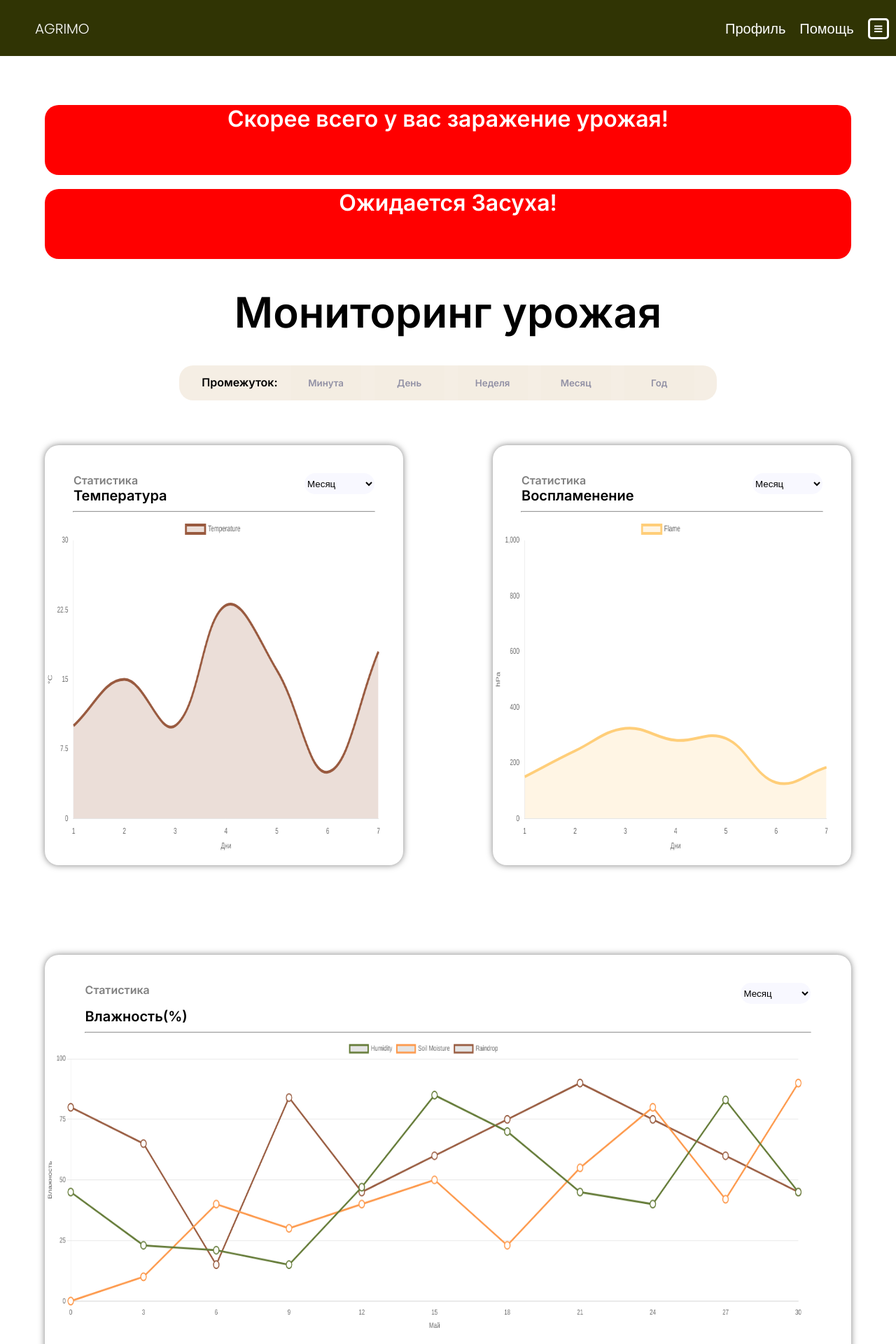
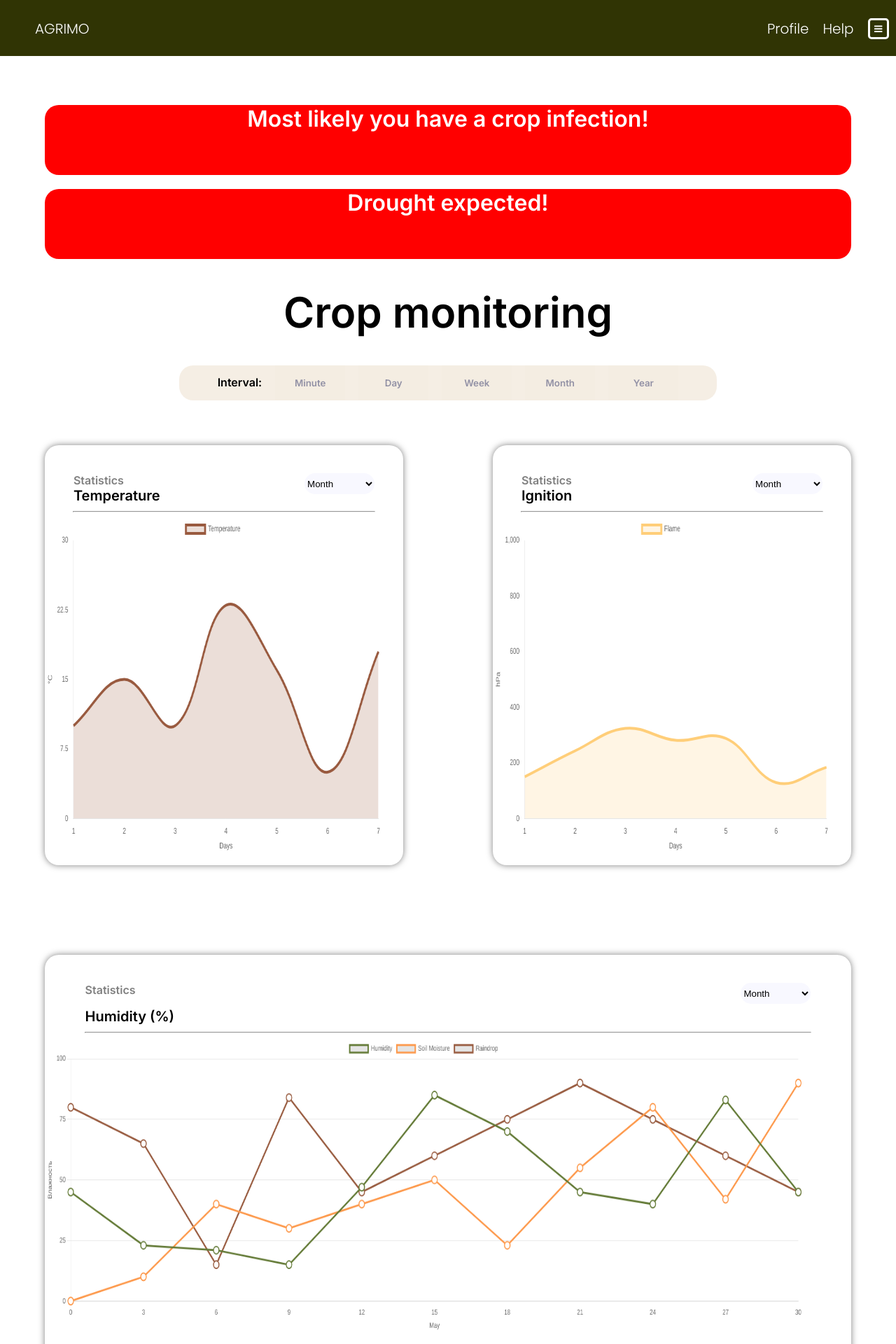
Before and after one commit to adiletexe/newagrimo2, a Django app: page /graphsai in a window 1280 px wide. Shown: the top 1920 px of the page at 70% size. Run offline with Django 4.2, Linux system fonts and the light colour scheme; a user stored in the database is signed in.

Commit message:
Add files via upload

```diff
--- a/templates/main/graphsai.html
+++ b/templates/main/graphsai.html
@@ -9,18 +9,18 @@
     <script src="https://cdn.jsdelivr.net/npm/chart.js"></script>
     <link rel="icon" type="image/x-icon" href="{% static 'images/icon.png' %}">
     <meta content="width=device-width, initial-scale=1" name="viewport" />
-    <title>Прогноз</title>
+    <title>Forecast</title>
 </head>
 <body>
 	<div class="navbar">
 		<ul class="navbar-l">
 			<li class="navbar-i">AGRIMO
 			</li>
-			<li class="navbar-i" id = "but"><button onclick ="show()"><i class="fa fa-bars" aria-hidden="true" style="color:white;"></i></button>
+			<li class="navbar-i" id="but"><button onclick="show()"><i class="fa fa-bars" aria-hidden="true" style="color:white;"></i></button>
 			</li>
-			<li class="navbar-i" style="float: right;"><a href="#">Помощь</a>
+			<li class="navbar-i" style="float: right;"><a href="#">Help</a>
 			</li>
-			<li class="navbar-i" style="float: right;"><a href="#">Профиль</a>
+			<li class="navbar-i" style="float: right;"><a href="#">Profile</a>
 			</li>
 		</ul>
 	</div>
@@ -29,43 +29,43 @@
     		<table>
       			<tr>
         			<td><i class="fa fa-home icon" aria-hidden="true"></i></td>
-        <td class="text"><a href="{% url 'index' %}">Главная</a></td>
+        			<td class="text"><a href="{% url 'index' %}">Home page</a></td>
       			</tr>
       			<tr>
         			<td><i class="fa fa-user icon" aria-hidden="true"></i></td>
-        <td class="text"><a href="{% url 'index' %}">Личный кабинет</a></td>
+        			<td class="text"><a href="{% url 'index' %}">Profile</a></td>
       			</tr>
       			<tr>
         			<td><i class="fa fa-area-chart icon" aria-hidden="true"></i></td>
-        <td class="text"><a href="{% url 'graphsai' %}">Мониторинг урожая</a></td>
+        			<td class="text"><a href="{% url 'graphsai' %}">Crop monitoring</a></td>
       			</tr>
       			<tr>
         			<td><i class="fa fa-area-chart icon" aria-hidden="true"></i></td>
-        <td class="text"><a href="{% url 'graphsai' %}">Пронозы ИИ</a></td>
+        			<td class="text"><a href="{% url 'graphsai' %}">AI forecast</a></td>
       			</tr>
       			<tr>
         			<td><i class="fa fa-map-marker icon" aria-hidden="true"></i></td>
-        <td class="text"><a href="{% url 'geolocation' %}">Геолокация</a></td>
+        			<td class="text"><a href="{% url 'geolocation' %}">Geolocation</a></td>
       			</tr>
       			<tr>
         			<td><i class="fa fa-briefcase icon" aria-hidden="true"></i></td>
-        <td class="text"><a href="{% url 'specialists' %}">Список вакансий</a></td>
+        			<td class="text"><a href="{% url 'specialists' %}">Job vacancy</a></td>
       			</tr>
       			<tr>
         			<td><i class="fa fa-calendar icon" aria-hidden="true"></i></td>
-        <td class="text"><a href="#">Мероприятия</a></td>
+        			<td class="text"><a href="{% url 'events' %}">Events</a></td>
       			</tr>
       			<tr>
         			<td><i class="fa fa-shopping-cart icon" aria-hidden="true"></i></td>
-        <td class="text"><a href="{% url 'shop' %}">Магазин</a></td>
+        			<td class="text"><a href="{% url 'shop' %}">Shop</a></td>
       			</tr>
       			<tr>
         			<td><i class="fa fa-book icon" aria-hidden="true"></i></td>
-        <td class="text"><a href="{% url 'education' %}">Образовка</a></td>
+        			<td class="text"><a href="{% url 'education' %}">Education</a></td>
       			</tr>
       			<tr>
         			<td><i class="fa fa-cog icon" aria-hidden="true"></i></td>
-        <td class="text"><a href="#">Настройки</a></td>
+        			<td class="text"><a href="#">Settings</a></td>
       			</tr>
     		</table>
   		</div>
@@ -74,33 +74,34 @@
 
 	<div id="main">
     	<div class="annow">
-      <h1>Скорее всего у вас заражение урожая!</h1>
+      		<h1>Most likely you have a crop infection!</h1>
     	</div>
     	<div class="annow">
-      <h1>Ожидается Засуха!</h1>
+      		<h1>Drought expected!</h1>
     	</div>
-    <h1 id="title-f">Мониторинг урожая</h1>
+    	<h1 id="title-f">Crop monitoring</h1>
     	<div id="switcher">
       		<ul>
-        <li>Промежуток:</li>
-        <li><form action="{% url 'graphs' param='min' %}"><button type="submit">Минута</button></form></li>
-        <li><form action="{% url 'graphs' param='day' %}"><button type="submit">День</button></form></li>
-        <li><form action="{% url 'graphs' param='week' %}"><button type="submit">Неделя</button></form></li>
-        <li><form action="{% url 'graphs' param='month' %}"><button type="submit">Месяц</button></form></li>
-        <li><form action="{% url 'graphs' param='year' %}"><button type="submit">Год</button></form></li>
+        		<li>Interval:</li>
+        		<li><form action="{% url 'graphs' param='min' %}"><button type="submit">Minute</button></form></li>
+        		<li><form action="{% url 'graphs' param='day' %}"><button type="submit">Day</button></form></li>
+        		<li><form action="{% url 'graphs' param='week' %}"><button type="submit">Week</button></form></li>
+        		<li><form action="{% url 'graphs' param='month' %}"><button type="submit">Month</button></form></li>
+        		<li><form action="{% url 'graphs' param='year' %}"><button type="submit">Year</button></form></li>
       		</ul>
     	</div>
+
     	<div class="small-stat">
       		<div class="desc-stat">
         		<div class="title-stat">
-          <p>Статистика</p>
-          <h5>Температура</h5>
+          			<p>Statistics</p>
+          			<h5>Temperature</h5>
         		</div>
         		<select id="time" name="time" form="time">
-          <option value="month">Месяц</option>
-          <option value="week">Неделя</option>
-          <option value="year">Год</option>
-          <option value="day">День</option>
+          			<option value="month">Month</option>
+          			<option value="week">Week</option>
+          			<option value="year">Year</option>
+          			<option value="day">Day</option>
         		</select>
         		<hr>
       		</div>
@@ -109,14 +110,14 @@
     	<div class="small-stat">
       		<div class="desc-stat">
         		<div class="title-stat">
-          <p>Статистика</p>
-          <h5>Воспламенение</h5>
+          			<p>Statistics</p>
+          			<h5>Ignition</h5>
         		</div>
         		<select id="time" name="time" form="time">
-          <option value="month">Месяц</option>
-          <option value="week">Неделя</option>
-          <option value="year">Год</option>
-          <option value="day">День</option>
+          			<option value="month">Month</option>
+          			<option value="week">Week</option>
+          			<option value="year">Year</option>
+          			<option value="day">Day</option>
         		</select>
         		<hr>
       		</div>
@@ -125,14 +126,14 @@
     	<div class="long-stat">
       		<div class="desc-stat-l">
         		<div class="title-stat-l">
-          <p>Статистика</p>
-          <h5>Влажность(%)</h5>
+          			<p>Statistics</p>
+          			<h5>Humidity (%)</h5>
         		</div>
         		<select id="time" name="time" form="time">
-          <option value="month">Месяц</option>
-          <option value="week">Неделя</option>
-          <option value="year">Год</option>
-          <option value="day">День</option>
+          			<option value="month">Month</option>
+          			<option value="week">Week</option>
+          			<option value="year">Year</option>
+          			<option value="day">Day</option>
         		</select>
         		<hr>
       		</div>
@@ -141,30 +142,30 @@
     	<div class="small-stat">
       		<div class="desc-stat">
         		<div class="title-stat">
-          <p>Статистика</p>
-          <h5>Атмосферное давление (hPa)</h5>
+          			<p>Statistics</p>
+          			<h5>Atmospheric pressure (hPa)</h5>
         		</div>
         		<select id="time" name="time" form="time">
-          <option value="month">Месяц</option>
-          <option value="week">Неделя</option>
-          <option value="year">Год</option>
-          <option value="day">День</option>
+          			<option value="month">Month</option>
+          			<option value="week">Week</option>
+          			<option value="year">Year</option>
+          			<option value="day">Day</option>
         		</select>
         		<hr>
-      </div>3
+      		</div>
       		<canvas id="myBarChart" width="700" height="480"></canvas>
     	</div>
     	<div class="small-stat">
       		<div class="desc-stat">
         		<div class="title-stat">
-          <p>Статистика</p>
-          <h5>Уровень Запаха</h5>
+          			<p>Statistics</p>
+          			<h5>Smell level</h5>
         		</div>
         		<select id="time" name="time" form="time">
-          <option value="month">Месяц</option>
-          <option value="week">Неделя</option>
-          <option value="year">Год</option>
-          <option value="day">День</option>
+          			<option value="month">Month</option>
+          			<option value="week">Week</option>
+          			<option value="year">Year</option>
+          			<option value="day">Day</option>
         		</select>
         		<hr>
       		</div>
@@ -173,14 +174,14 @@
     	<div class="long-stat">
       		<div class="desc-stat-l">
         		<div class="title-stat-l">
-          <p>Статистика</p>
-          <h5>Солнечная радиация</h5>
+          			<p>Statistics</p>
+          			<h5>Sun radiation</h5>
         		</div>
         		<select id="time" name="time" form="time">
-          <option value="month">Месяц</option>
-          <option value="week">Неделя</option>
-          <option value="year">Год</option>
-          <option value="day">День</option>
+          			<option value="month">Month</option>
+          			<option value="week">Week</option>
+          			<option value="year">Year</option>
+          			<option value="day">Day</option>
         		</select>
         		<hr>
       		</div>
@@ -188,6 +189,7 @@
     	</div>
   	</div>
   	<script>
+
 
     window.addEventListener('DOMContentLoaded', function() {
         var container = document.getElementById('main');
@@ -316,7 +318,7 @@
             },
             title: {
               display: true,
-              text: 'Дни',
+              text: 'Days',
             },
           },
           y: {
@@ -353,7 +355,7 @@
             },
             title: {
               display: true,
-              text: 'Май',
+              text: 'May',
             },
           },
           y: {
@@ -388,7 +390,7 @@
             },
             title: {
               display: true,
-              text: 'Дни',
+              text: 'Days',
             },
           },
           y: {
@@ -426,7 +428,7 @@
             },
             title: {
               display: true,
-              text: 'Дни',
+              text: 'Days',
             },
           },
           y: {
@@ -459,7 +461,7 @@
             display: true,
             title: {
               display: true,
-              text: 'Дни',
+              text: 'Days',
             },
           },
           y: {
@@ -488,7 +490,7 @@
             display: true,
             title: {
               display: true,
-              text: 'Дни',
+              text: 'Days',
             },
           },
           y: {
```
Also changed, not shown: templates/main/education.html (+25 -26 lines), templates/main/events.html (+7 -7 lines), templates/main/geolocation.html (+8 -8 lines), templates/main/index.html (+15 -15 lines), templates/main/layout.html (+14 -14 lines), templates/main/loginsystem.html (+6 -6 lines), templates/main/profile-owner.html (+8 -8 lines), templates/main/shop.html (+14 -14 lines), templates/main/signupsystem.html (+16 -16 lines), templates/main/specialists.html (+36 -34 lines). Lines whose indentation alone changed are shown as unchanged.
